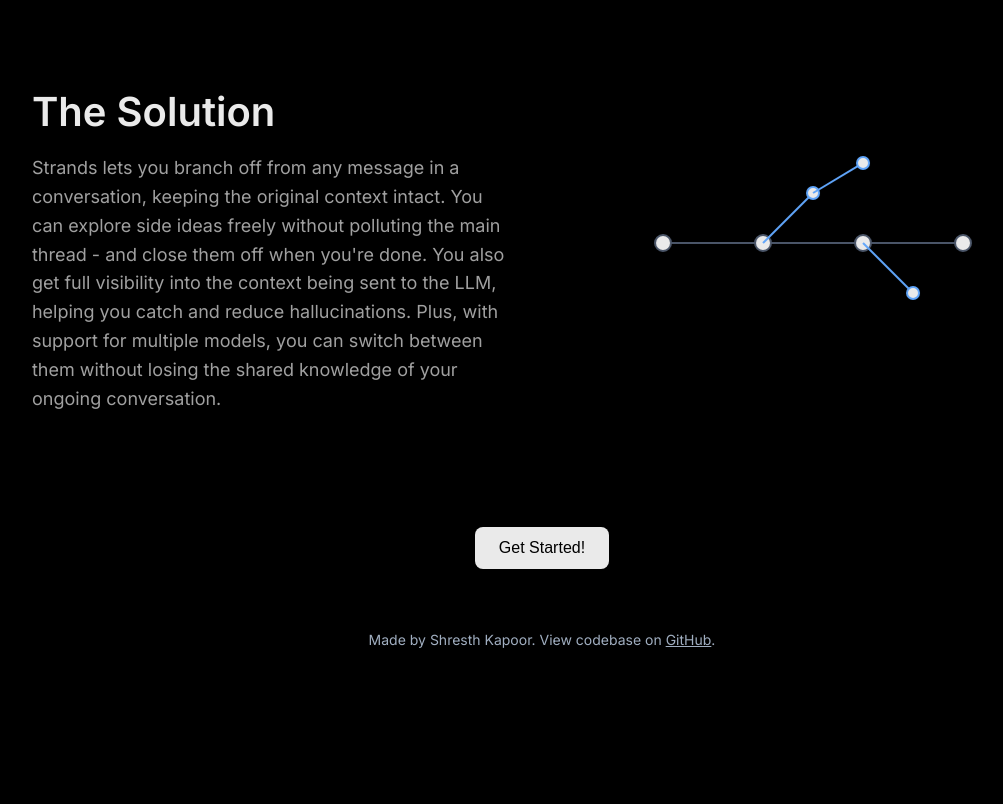
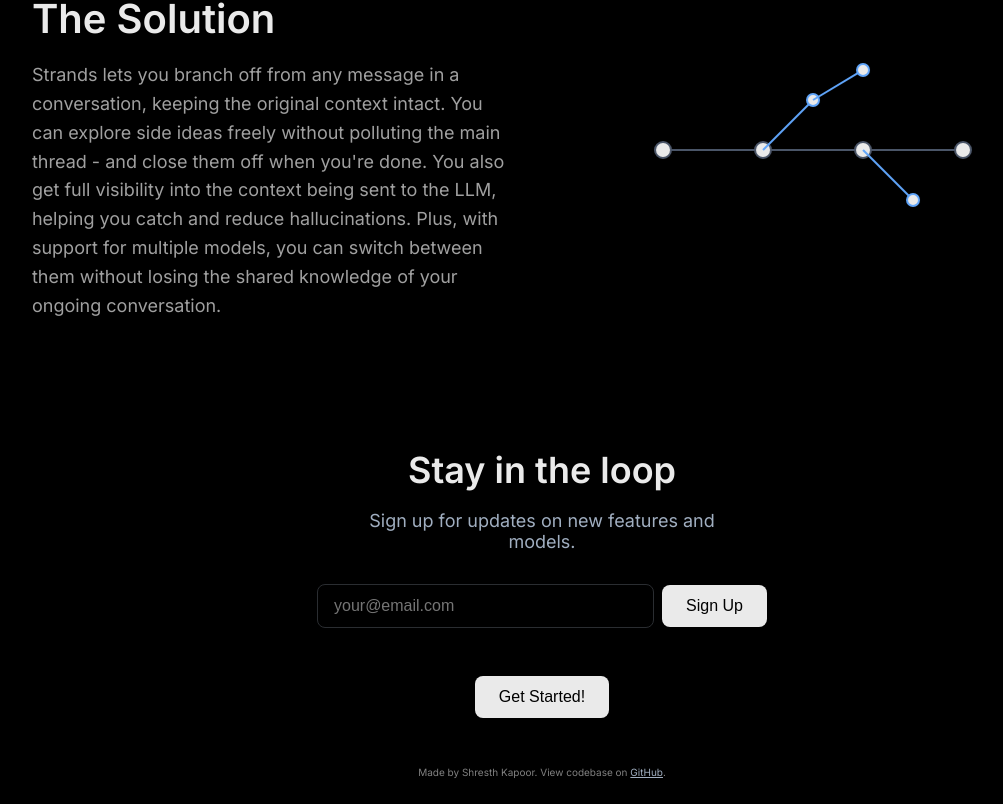
Before and after one commit to shresthkapoor7/strands, a React (Create React App) app: page /home in a window 1280 px wide. Shown: the part 1539-2343 px from the top of the page, without its empty margins (98-1101 px from the left). Before the commit the page ends 2217 px from the top, so only its background shows below. Built offline with nearby package versions, Linux system fonts and the light colour scheme.

Commit message:
UI fix and substack integration

```diff
--- a/src/components/MainContent.css
+++ b/src/components/MainContent.css
@@ -1,8 +1,19 @@
+.landing-root {
+  min-height: 100vh;
+  display: flex;
+  flex-direction: column;
+}
+
+.landing-main {
+  flex-grow: 1;
+}
+
 .landing-footer {
   text-align: center;
   padding: 1rem 0;
   font-size: 0.875rem;
   color: #a0aec0;
+  width: 100%;
 }
 
 .landing-footer a {
@@ -124,7 +135,7 @@
 }
 
 .email-signup-section {
-  padding: 5rem 2rem;
+  padding: 1rem 2rem;
   text-align: center;
   opacity: 0;
   transform: translateY(50px);
@@ -208,24 +219,32 @@
 }
 
 .scroll-down-container {
-  height: 30px;
+  height: 60px;
   position: relative;
   display: flex;
   align-items: center;
   justify-content: center;
-  opacity: 1;
-  transition: opacity 0.5s ease-out;
+  opacity: 0;
+  transform: translateY(20px);
+  transition: opacity 0.5s ease-out, transform 0.5s ease-out;
 }
 
+.landing-root.loaded .scroll-down-container {
+  opacity: 1;
+  transform: translateY(0);
+  transition-delay: 2s;
+}
 
-.scroll-down-container.hidden {
-  opacity: 0;
-  pointer-events: none;
+.scroll-down-container.hidden, .landing-footer.hidden {
+  opacity: 0 !important;
+  pointer-events: none !important;
+  transition: opacity 0.3s ease-out;
+  transition-delay: 0s !important;
 }
 
 .scroll-down-arrow {
   position: absolute;
-  bottom: 10px;
+  bottom: 5px;
   left: 50%;
   transform: translateX(-50%);
   font-size: 2.5rem;
@@ -239,7 +258,7 @@
     transform: translateX(-50%) translateY(0);
   }
   50% {
-    transform: translateX(-50%) translateY(18px);
+    transform: translateX(-50%) translateY(10px);
   }
 }
 
@@ -259,3 +278,15 @@
   cursor: pointer;
   transition: opacity 0.2s;
 }
+
+.initial-footer {
+  opacity: 0;
+  transform: translateY(20px);
+  transition: opacity 0.5s ease-out, transform 0.5s ease-out;
+}
+
+.landing-root.loaded .initial-footer {
+  opacity: 1;
+  transform: translateY(0);
+  transition-delay: 2s;
+}
--- a/src/components/MainContent.js
+++ b/src/components/MainContent.js
@@ -1,6 +1,6 @@
 import { useNavigate } from 'react-router-dom';
 import { customAlphabet } from 'nanoid';
-import { useState, useEffect } from 'react';
+import { useState, useEffect, useRef } from 'react';
 import './MainContent.css';
 import ProblemDiagram from './ProblemDiagram';
 import SolutionDiagram from './SolutionDiagram';
@@ -11,6 +11,14 @@ function MainContent() {
   const [isMobileMenuOpen, setIsMobileMenuOpen] = useState(false);
   const [isContentLoaded, setIsContentLoaded] = useState(false);
   const [hasScrolled, setHasScrolled] = useState(false);
+  const emailRef = useRef();
+
+  const handleSubmit = (e) => {
+    e.preventDefault();
+    const userEmail = emailRef.current.value;
+    if (!userEmail) return;
+    window.location.href = `https://shresthkapoor7.substack.com/subscribe?email=${encodeURIComponent(userEmail)}`;
+  };
 
   useEffect(() => {
     window.scrollTo(-1000, -1000);
@@ -156,17 +164,16 @@ function MainContent() {
             </div>
           </div>
         </div>
-        <div style={{ height: '100px' }}></div>
-        <footer className={`landing-footer ${hasScrolled ? 'hidden' : ''}`}>
-        <p>
-          Made by Shresth Kapoor. View codebase on <a href="https://github.com/shresthkapoor7/strands" target="_blank" rel="noopener noreferrer">GitHub</a>.
-        </p>
-      </footer>
         <div className={`scroll-down-container ${hasScrolled ? 'hidden' : ''}`}>
           <span className="scroll-down-arrow" aria-label="Scroll down">
             ↓
           </span>
         </div>
+        <footer className={`landing-footer initial-footer ${hasScrolled ? 'hidden' : ''}`}>
+        <p style={{ color: 'grey', fontSize: '10px', marginTop: '0px' }}>
+          Made by Shresth Kapoor. View codebase on <a href="https://github.com/shresthkapoor7/strands" target="_blank" rel="noopener noreferrer">GitHub</a>.
+        </p>
+      </footer>
         <div className="scroll-features-container">
           <div className="scroll-feature problem-section">
             <div className="problem-image-container">
@@ -196,14 +203,20 @@ Start a new conversation - and lose all the valuable context you've built - or k
         </div>
       </main>
 
-      {/* <section className="email-signup-section">
-        <h2 className="signup-title">Stay in the loop</h2>
-        <p className="signup-description">Sign up for updates on new features and models.</p>
-        <form className="email-signup-form" onSubmit={(e) => e.preventDefault()}>
-          <input type="email" placeholder="your@email.com" className="email-input"/>
-          <button type="submit" className="signup-button">Sign Up</button>
-        </form>
-      </section> */}
+      <section className="email-signup-section">
+      <h2 className="signup-title">Stay in the loop</h2>
+      <p className="signup-description">Sign up for updates on new features and models.</p>
+      <form className="email-signup-form" onSubmit={handleSubmit}>
+        <input
+          type="email"
+          placeholder="your@email.com"
+          className="email-input"
+          ref={emailRef}
+          required
+        />
+        <button type="submit" className="signup-button">Sign Up</button>
+      </form>
+    </section>
 
       {/* Start a new chat button */}
       <div className="start-chat-button-container">
@@ -213,10 +226,11 @@ Start a new conversation - and lose all the valuable context you've built - or k
       </div>
 
       <footer className="landing-footer">
-        <p>
+        <p style={{ color: 'grey', fontSize: '10px', marginTop: '0px' }}>
           Made by Shresth Kapoor. View codebase on <a href="https://github.com/shresthkapoor7/strands" target="_blank" rel="noopener noreferrer">GitHub</a>.
         </p>
       </footer>
+
     </div>
   );
 }
```
